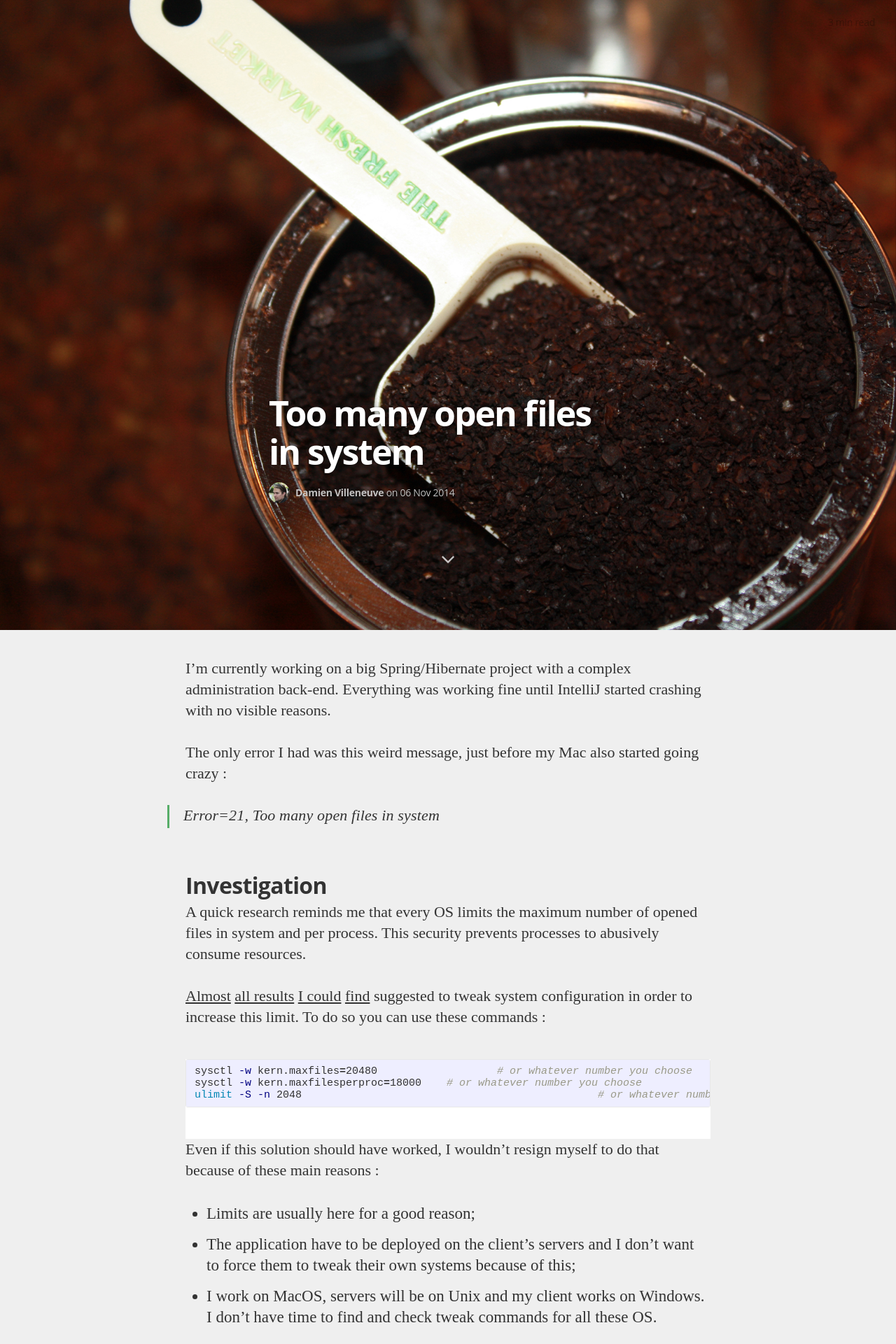
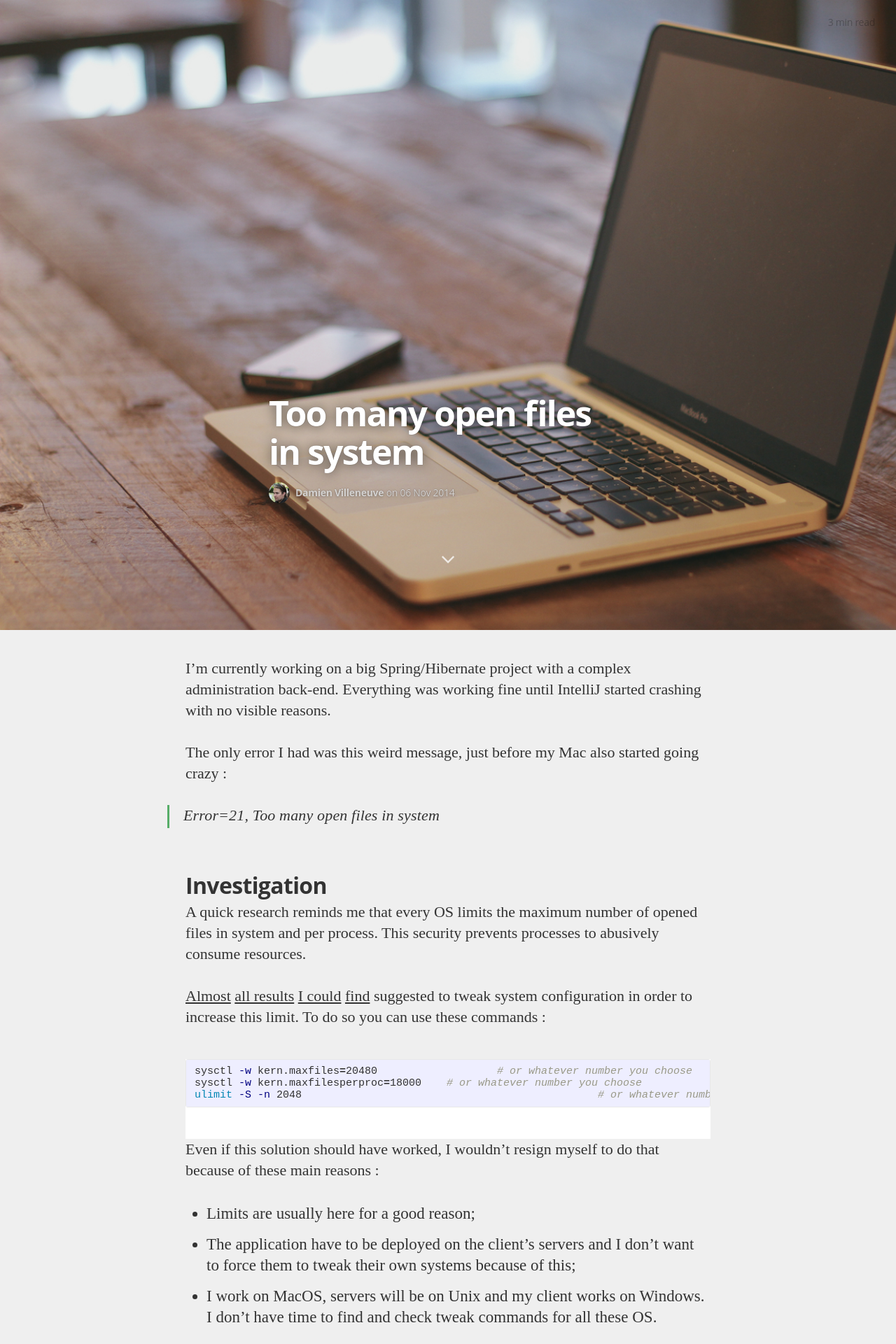
Before and after one commit to DayS/blog, a Jekyll site: the page built from _posts/2014-11-06-too-many-open-files-in-system.markdown, in a window 1280 px wide. Shown: the top 1920 px of the page at 70% size. Built offline with Jekyll 4.4.1, drawn with Linux system fonts in a browser that asks for light colours; nearby versions of some CDN libraries; some web fonts are replaced; Markdown is read by kramdown in place of the engine named in the settings; comment, search, counter and statistics services are not loaded.

Commit message:
Update "Too many open files in system" post cover

```diff
--- a/_posts/2014-11-06-too-many-open-files-in-system.markdown
+++ b/_posts/2014-11-06-too-many-open-files-in-system.markdown
@@ -4,7 +4,7 @@ title:  "Too many open files in system"
 date:   2014-11-06 14:00:00
 categories: java
 tags: java wtf
-image: /assets/article_images/java-cover2.jpg
+image: /assets/article_images/mac-cover.jpg
 ---
 I'm currently working on a big Spring/Hibernate project with a complex administration back-end.
 Everything was working fine until IntelliJ started crashing with no visible reasons.
```
Also changed, not shown: assets/article_images/mac-cover.jpg (renamed from assets/images/background_image.jpg).
